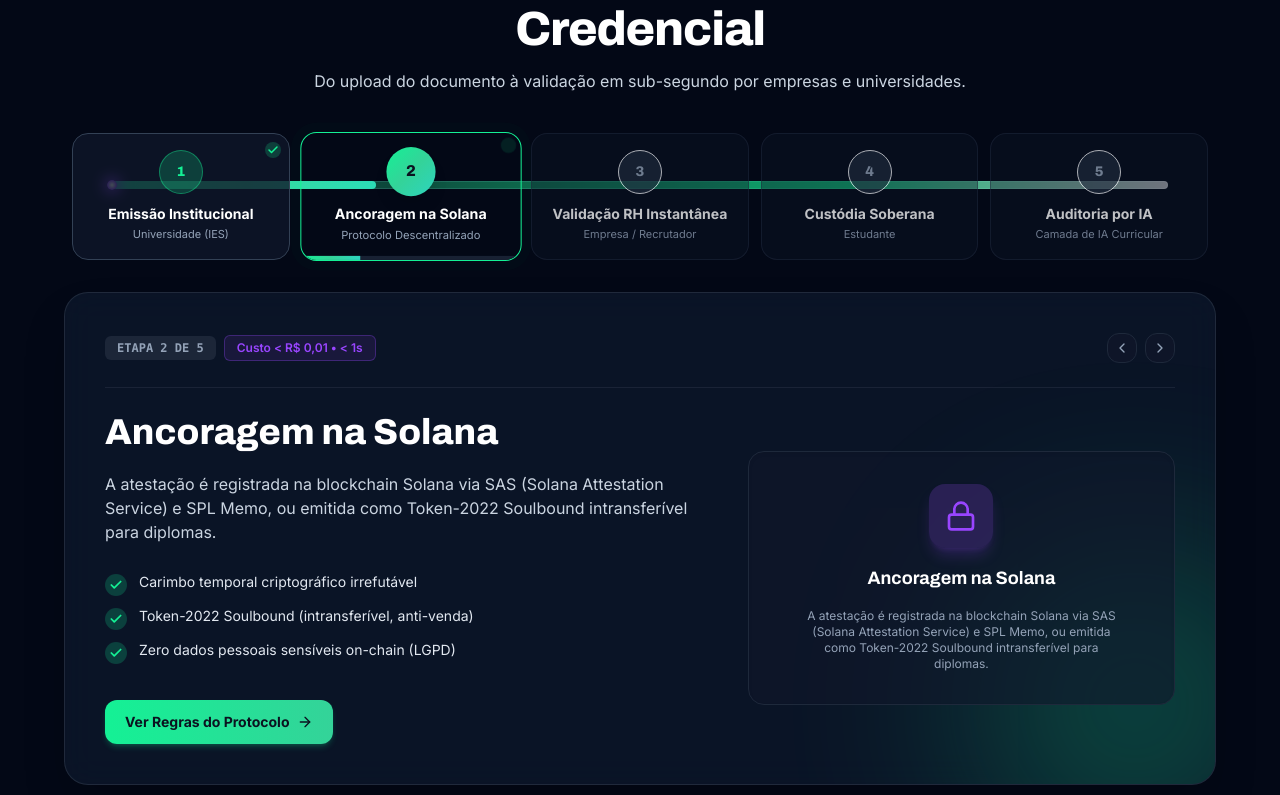
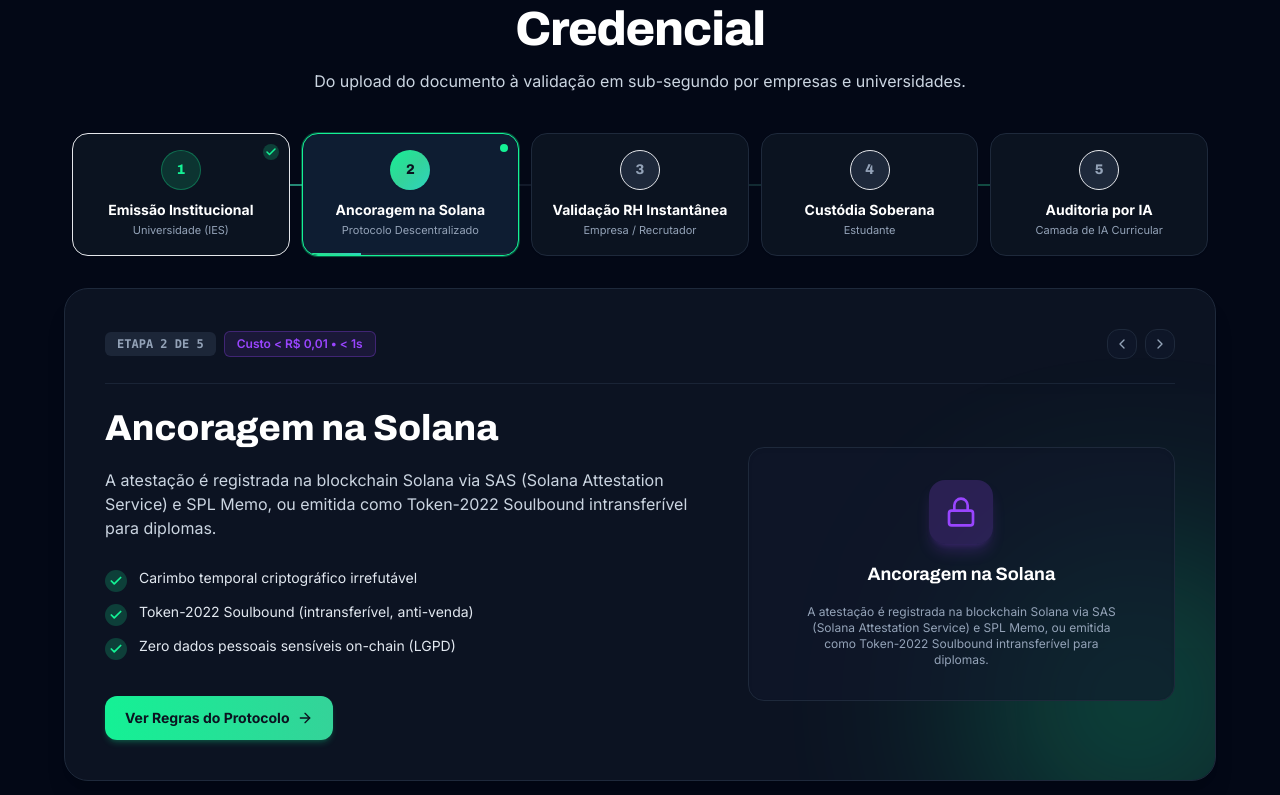
Before and after one commit to alexmsza/LattesChain, a Next.js app: page / in a window 1280 px wide. Shown: the part 1385-2180 px from the top of the page. Built offline with nearby package versions, Linux system fonts and the light colour scheme; no server answers.

Commit message:
fix(ui): refine pipeline line to be subtle, make cards solid/opaque to occlude line, and soften active step pulse

```diff
--- a/src/app/globals.css
+++ b/src/app/globals.css
@@ -133,7 +133,7 @@
   mask-image: radial-gradient(circle at 25% 30%, black, transparent 72%);
 }
 
-/* Dynamic Pipeline Flow Animations */
+/* Dynamic Pipeline Flow Animations (Subtle & Elegant) */
 @keyframes flow-travel {
   0% {
     background-position: -200% 0;
@@ -148,11 +148,11 @@
     left: 0%;
     opacity: 0;
   }
-  15% {
-    opacity: 1;
+  20% {
+    opacity: 0.55;
   }
-  85% {
-    opacity: 1;
+  80% {
+    opacity: 0.55;
   }
   100% {
     left: 100%;
@@ -160,63 +160,44 @@
   }
 }
 
-@keyframes pulse-ring {
-  0% {
-    transform: scale(0.95);
-    box-shadow: 0 0 0 0 var(--accent-glow);
-  }
-  70% {
-    transform: scale(1.02);
-    box-shadow: 0 0 0 10px rgba(0, 0, 0, 0);
-  }
-  100% {
-    transform: scale(0.95);
-    box-shadow: 0 0 0 0 rgba(0, 0, 0, 0);
-  }
-}
-
 .flow-line-animated {
   background: linear-gradient(
     90deg,
-    rgba(255, 255, 255, 0.05) 0%,
-    var(--primary) 35%,
-    rgba(255, 255, 255, 0.95) 50%,
-    var(--primary) 65%,
-    rgba(255, 255, 255, 0.05) 100%
+    transparent 0%,
+    rgba(255, 255, 255, 0.03) 25%,
+    var(--primary) 50%,
+    rgba(255, 255, 255, 0.03) 75%,
+    transparent 100%
   );
   background-size: 200% 100%;
-  animation: flow-travel 3.2s linear infinite;
+  animation: flow-travel 6s linear infinite;
 }
 
 .flow-particle-1 {
   position: absolute;
   top: 50%;
-  width: 12px;
-  height: 12px;
+  width: 6px;
+  height: 6px;
   border-radius: 9999px;
-  background: radial-gradient(circle, #ffffff 10%, var(--primary) 70%, transparent 100%);
-  box-shadow: 0 0 16px 3px var(--primary);
+  background: var(--primary);
+  box-shadow: 0 0 8px 1px var(--primary);
   transform: translate(-50%, -50%);
-  animation: particle-travel 4s cubic-bezier(0.4, 0, 0.2, 1) infinite;
+  animation: particle-travel 6s cubic-bezier(0.4, 0, 0.2, 1) infinite;
   pointer-events: none;
 }
 
 .flow-particle-2 {
   position: absolute;
   top: 50%;
-  width: 10px;
-  height: 10px;
+  width: 6px;
+  height: 6px;
   border-radius: 9999px;
-  background: radial-gradient(circle, #ffffff 10%, var(--secondary) 70%, transparent 100%);
-  box-shadow: 0 0 14px 3px var(--secondary);
+  background: var(--secondary);
+  box-shadow: 0 0 8px 1px var(--secondary);
   transform: translate(-50%, -50%);
-  animation: particle-travel 4s cubic-bezier(0.4, 0, 0.2, 1) infinite;
-  animation-delay: 2s;
+  animation: particle-travel 6s cubic-bezier(0.4, 0, 0.2, 1) infinite;
+  animation-delay: 3s;
   pointer-events: none;
-}
-
-.step-active-pulse {
-  animation: pulse-ring 2.5s cubic-bezier(0.4, 0, 0.6, 1) infinite;
 }
 
 /* Print Stylesheet for Official Attestation Certificates */
--- a/src/components/VisualFlowPipeline.tsx
+++ b/src/components/VisualFlowPipeline.tsx
@@ -307,47 +307,52 @@
 
       {/* Horizontal Timeline Navigation com Linha Dinâmica */}
       <div className="relative mb-8 px-2">
-        {/* Animated Connecting Flow Line Container (Desktop) */}
-        <div className="hidden md:block absolute top-[52px] left-12 right-12 h-2 -translate-y-1/2 z-0">
-          {/* Base rail */}
-          <div className="absolute inset-0 bg-slate-850/90 rounded-full border border-slate-800" />
+        {/* Animated Connecting Flow Line Container (Desktop) - Fina, suave e discreta */}
+        <div className="hidden md:block absolute top-[52px] left-12 right-12 h-[2px] -translate-y-1/2 z-0 pointer-events-none">
+          {/* Base rail discreto */}
+          <div className="absolute inset-0 bg-slate-800/50 rounded-full" />
 
-          {/* Active progress fill */}
+          {/* Active progress fill suave */}
           <div
-            className={`absolute top-0 left-0 bottom-0 bg-gradient-to-r ${accentGrad} rounded-full transition-all duration-700 ease-out`}
+            className={`absolute top-0 left-0 bottom-0 bg-gradient-to-r ${accentGrad} rounded-full opacity-60 transition-all duration-700 ease-out`}
             style={{ width: `${fillPercent}%` }}
           />
 
-          {/* High-speed animated laser flow beam across the full line */}
-          <div className="absolute inset-0 flow-line-animated rounded-full opacity-70" />
+          {/* Fluxo contínuo tênue e discreto */}
+          <div className="absolute inset-0 flow-line-animated rounded-full opacity-35" />
 
-          {/* Traveling energy particles */}
+          {/* Partículas sutis e calmas */}
           <div className="flow-particle-1" />
           <div className="flow-particle-2" />
         </div>
 
-        {/* Pipeline Step Blocks */}
+        {/* Pipeline Step Blocks - 100% opacos para cobrir a linha */}
         <div className="grid grid-cols-1 sm:grid-cols-2 md:grid-cols-5 gap-3 relative z-10">
           {PIPELINE_STEPS.map((step, index) => {
             const isActive = selectedStep === step.id;
             const isCompleted = step.id < selectedStep;
 
+            const cardSolidBg = isPurple ? "bg-[#140e22]" : "bg-[#0b1320]";
+            const cardActiveSolidBg = isPurple ? "bg-[#1c1332]" : "bg-[#0e1d32]";
+
             return (
-              <div key={step.id} className="relative flex flex-col items-center">
+              <div key={step.id} className="relative z-10 flex flex-col items-center">
                 <button
                   type="button"
                   onClick={() => handleSelectStep(step.id)}
-                  className={`w-full flex flex-col items-center text-center p-4 rounded-2xl transition-all duration-300 border relative overflow-hidden group ${
+                  className={`w-full flex flex-col items-center text-center p-4 rounded-2xl transition-all duration-200 border relative overflow-hidden group shadow-sm ${
                     isActive
-                      ? `bg-slate-850/95 ${accentBorder} ${accentGlow} shadow-xl scale-[1.04] step-active-pulse`
+                      ? `${cardActiveSolidBg} ${accentBorder} ring-1 ${
+                          isPurple ? "ring-solana-purple/30 shadow-solana-purple/10" : "ring-solana-green/30 shadow-solana-green/10"
+                        } shadow-md`
                       : isCompleted
-                      ? `bg-slate-900/80 border-slate-700 hover:border-slate-600 hover:bg-slate-850/60`
-                      : `bg-slate-900/50 border-slate-800/80 opacity-75 hover:opacity-100 hover:border-slate-700 hover:bg-slate-850/50`
+                      ? `${cardSolidBg} border-slate-750 hover:border-slate-700 text-slate-300`
+                      : `${cardSolidBg} border-slate-800 text-slate-400 hover:border-slate-700 hover:text-white`
                   }`}
                 >
-                  {/* Micro Progress Bar on Active Block */}
+                  {/* Micro Progress Bar on Active Block (Suave) */}
                   {isActive && isAutoPlay && !isHovered && (
-                    <div className="absolute bottom-0 left-0 right-0 h-1 bg-slate-800/80">
+                    <div className="absolute bottom-0 left-0 right-0 h-[2px] bg-slate-800">
                       <div
                         className={`h-full bg-gradient-to-r ${accentGrad} transition-all duration-75`}
                         style={{ width: `${progress}%` }}
@@ -355,24 +360,24 @@
                     </div>
                   )}
 
-                  {/* Status Indicator Badge */}
-                  <div className="absolute top-2 right-2">
+                  {/* Status Indicator Badge (Calmo, sem ping) */}
+                  <div className="absolute top-2.5 right-2.5">
                     {isCompleted ? (
                       <div className={`rounded-full p-0.5 ${isPurple ? "bg-solana-purple/20 text-solana-purple" : "bg-solana-green/20 text-solana-green"}`}>
                         <Check className="h-3 w-3 stroke-[3]" />
                       </div>
                     ) : isActive ? (
-                      <span className={`flex h-2 w-2 rounded-full ${isPurple ? "bg-solana-purple" : "bg-solana-green"} animate-ping`} />
+                      <span className={`flex h-2 w-2 rounded-full ${isPurple ? "bg-solana-purple" : "bg-solana-green"}`} />
                     ) : null}
                   </div>
 
-                  {/* Circle Number / Icon */}
+                  {/* Circle Number / Icon (Estável, sem scale brusco) */}
                   <div
-                    className={`w-11 h-11 rounded-full flex items-center justify-center font-display font-extrabold text-sm mb-2.5 transition-all duration-300 ${
+                    className={`w-10 h-10 rounded-full flex items-center justify-center font-display font-extrabold text-sm mb-2.5 transition-colors duration-200 ${
                       isActive
-                        ? `bg-gradient-to-br ${accentGrad} text-navy-900 shadow-lg scale-110`
+                        ? `bg-gradient-to-br ${accentGrad} text-navy-900 shadow-sm`
                         : isCompleted
-                        ? `${isPurple ? "bg-solana-purple/20 text-solana-purple border border-solana-purple/40" : "bg-solana-green/20 text-solana-green border border-solana-green/40"}`
+                        ? `${isPurple ? "bg-solana-purple/15 text-solana-purple border border-solana-purple/30" : "bg-solana-green/15 text-solana-green border border-solana-green/30"}`
                         : "bg-slate-800 text-slate-400 border border-slate-750 group-hover:border-slate-700"
                     }`}
                   >
@@ -398,7 +403,7 @@
       </div>
 
       {/* Active Step Showcase Card with Smooth Transitions */}
-      <div className="glass-panel rounded-3xl p-6 sm:p-10 border-slate-750 bg-gradient-to-b from-slate-900/90 to-slate-950/90 shadow-2xl mb-12 relative overflow-hidden transition-all duration-500">
+      <div className="rounded-3xl p-6 sm:p-10 border border-slate-800 bg-[#0c1322] shadow-xl mb-12 relative overflow-hidden transition-all duration-300">
         {/* Background glow according to current step */}
         <div
           className={`pointer-events-none absolute -right-20 -bottom-20 w-80 h-80 rounded-full blur-[100px] opacity-25 ${
```
